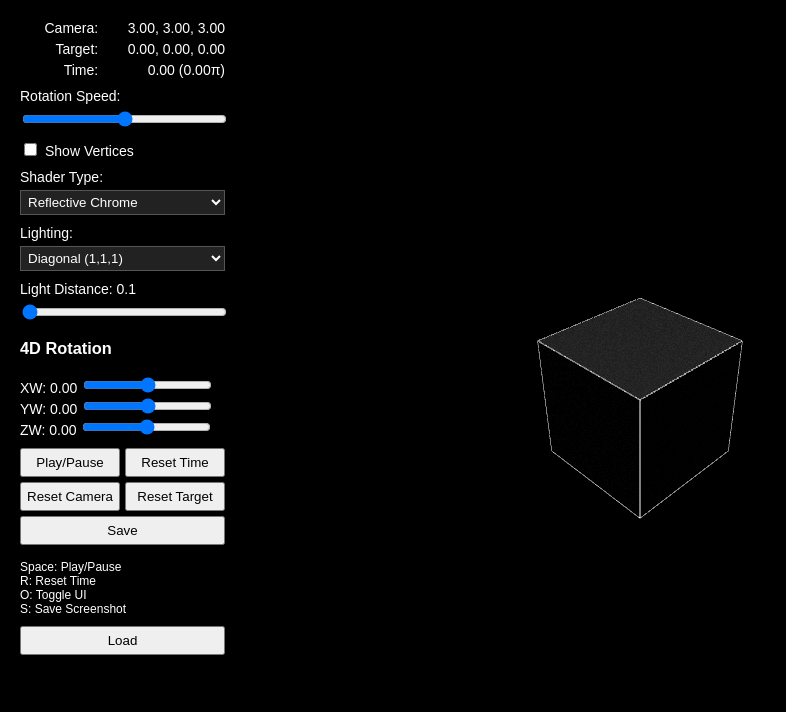
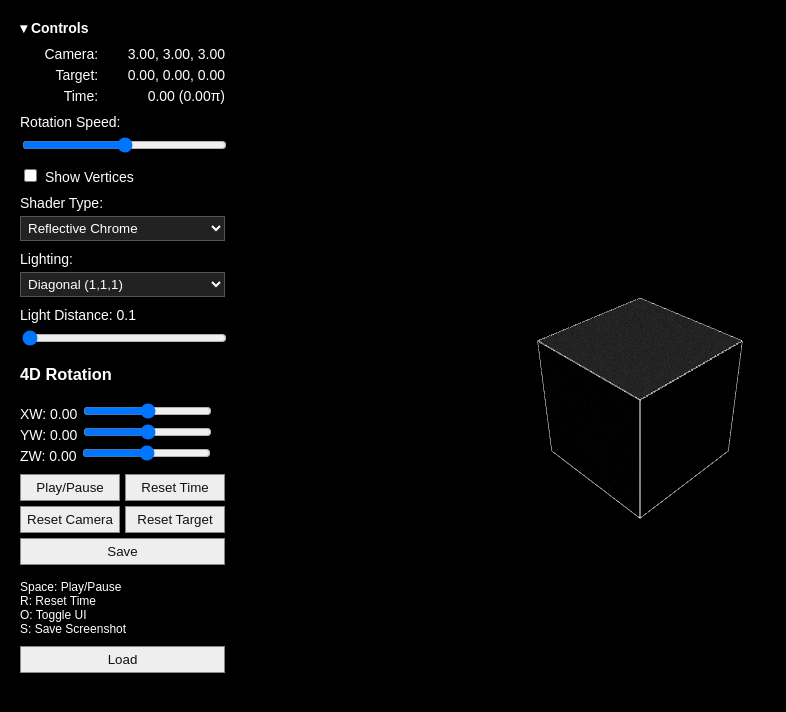
Before and after one commit to mindthemath/spatial-reflections, a plain HTML site: page index.html in a window 1280 px wide. Shown: the whole page, without its empty margins (0-786 px from the left). Drawn offline with nearby package versions, Linux system fonts and the light colour scheme; animation ran at ten frames a second.

Commit message:
Make controls panel collapsible and use square UI styling

```diff
--- a/index.html
+++ b/index.html
@@ -13,6 +13,15 @@
         canvas {
             display: block;
         }
+        button, select, input {
+            border-radius: 0;
+        }
+        button {
+            appearance: none;
+            background: #eee;
+            color: #111;
+            border: 1px solid #888;
+        }
     </style>
 </head>
 <body>
--- a/tesseract.js
+++ b/tesseract.js
@@ -587,7 +587,7 @@ function createControls() {
     controlPanel.style.backgroundColor = 'rgba(0, 0, 0, 0.5)';
     controlPanel.style.color = 'white';
     controlPanel.style.padding = '10px';
-    controlPanel.style.borderRadius = '5px';
+    controlPanel.style.borderRadius = '0';
     controlPanel.style.fontFamily = 'Arial, sans-serif';
     controlPanel.style.fontSize = '14px';
     controlPanel.style.zIndex = '100';
@@ -973,6 +973,36 @@ function createControls() {
     `;
     controlPanel.appendChild(controlsInfo);
 
+    const panelContent = document.createElement('div');
+    panelContent.id = 'controlPanelContent';
+    while (controlPanel.firstChild) {
+        panelContent.appendChild(controlPanel.firstChild);
+    }
+
+    const panelToggle = document.createElement('button');
+    panelToggle.type = 'button';
+    panelToggle.textContent = '▾ Controls';
+    panelToggle.setAttribute('aria-expanded', 'true');
+    panelToggle.setAttribute('aria-controls', panelContent.id);
+    Object.assign(panelToggle.style, {
+        width: '100%',
+        background: 'transparent',
+        color: 'inherit',
+        border: 'none',
+        padding: '0',
+        textAlign: 'left',
+        font: 'inherit',
+        fontWeight: 'bold',
+        cursor: 'pointer',
+        marginBottom: '10px'
+    });
+    panelToggle.addEventListener('click', () => {
+        panelContent.hidden = !panelContent.hidden;
+        panelToggle.setAttribute('aria-expanded', String(!panelContent.hidden));
+        panelToggle.textContent = panelContent.hidden ? '▸ Controls' : '▾ Controls';
+        panelToggle.style.marginBottom = panelContent.hidden ? '0' : '10px';
+    });
+    controlPanel.append(panelToggle, panelContent);
     document.body.appendChild(controlPanel);
 
     // Update camera info display
@@ -1882,7 +1912,7 @@ function initFileUpload() {
     });
 
     loadButtonContainer.appendChild(loadButton);
-    controlPanel.appendChild(loadButtonContainer);
+    document.getElementById('controlPanelContent').appendChild(loadButtonContainer);
 }
 
 // Start the visualization
```
